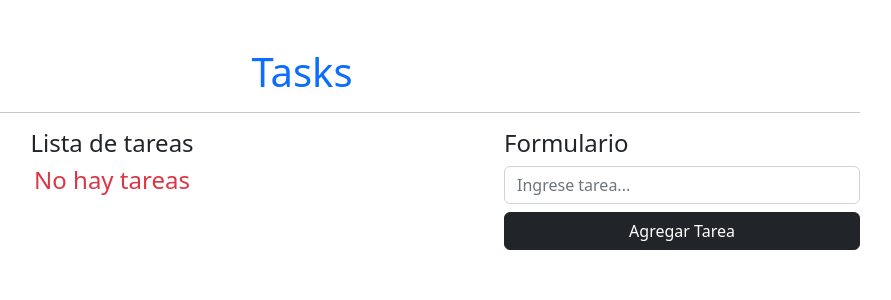
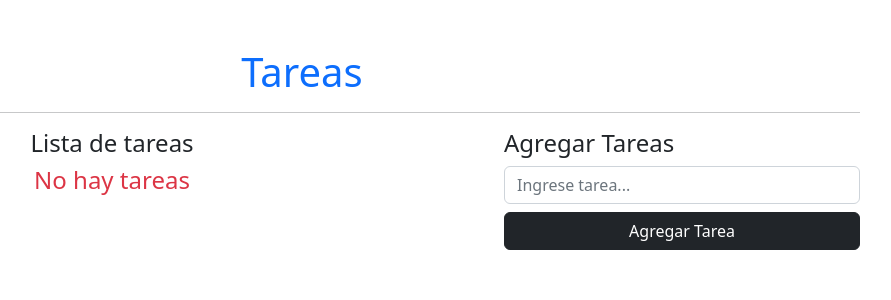
Before and after one commit to szuluaga-beep/modulo-react, a React (Create React App) app: page / in a window 1280 px wide. Shown: the top 300 px of the page, without its empty margins (338-1229 px from the left). Built offline with nearby package versions, Linux system fonts and the light colour scheme.

Commit message:
cambio titulo

```diff
--- a/src/components/Tasks.jsx
+++ b/src/components/Tasks.jsx
@@ -32,7 +32,7 @@ export default function Tasks() {
 
   return (
     <div className="container mt-5">
-      <h1 className="text-primary text-center">Tasks</h1>
+      <h1 className="text-primary text-center">Tareas</h1>
       <hr />
       <div className="row">
         <div className=" col-md-8 col-sm-12">
@@ -64,7 +64,7 @@ export default function Tasks() {
           )}
         </div>
         <div className="col-md-4 col-sm-12">
-          <h4>Formulario</h4>
+          <h4>Agregar Tareas</h4>
           <form onSubmit={addTask}>
             <input
               type="input"
```
